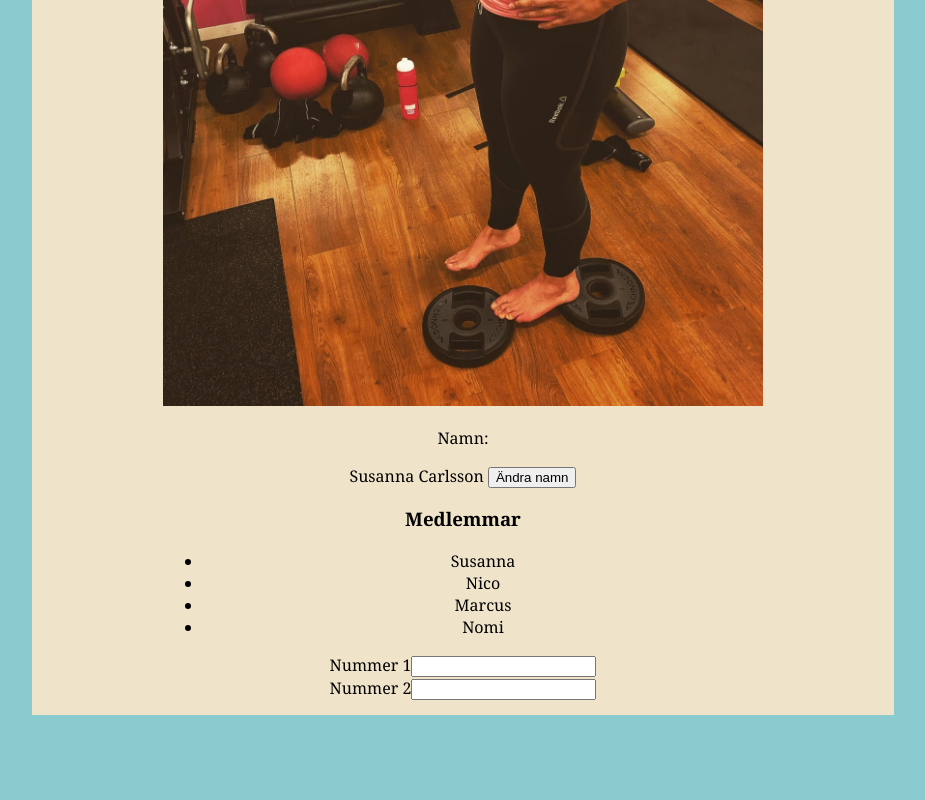
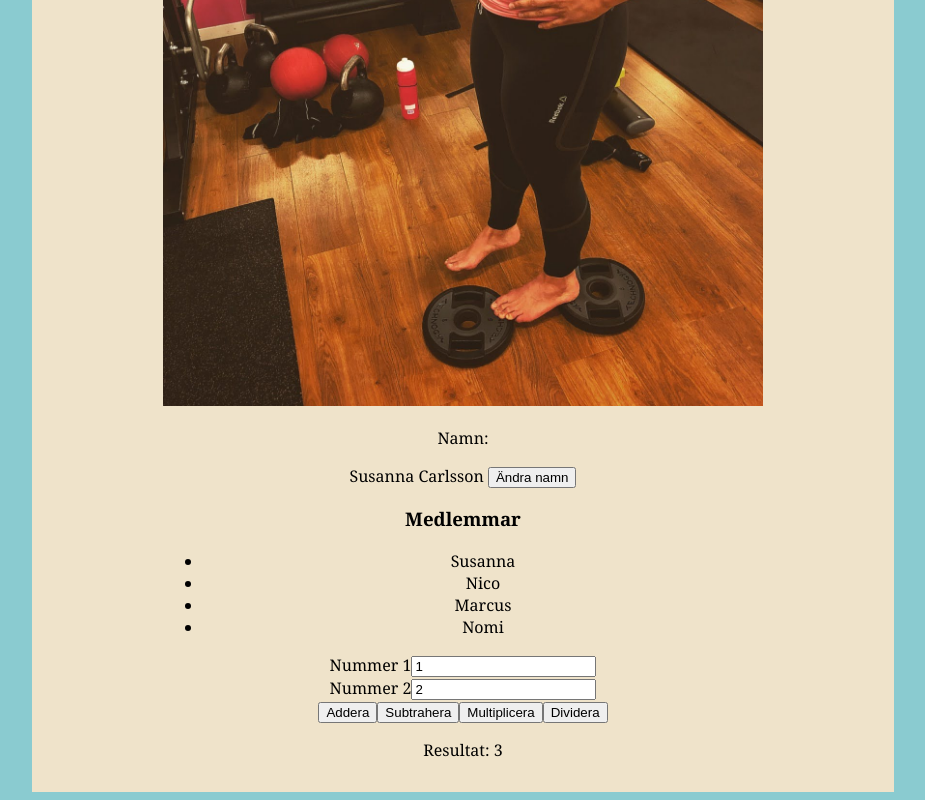
Before and after one commit to SusannaCarlsson90/typeScript-labb3, an Angular app: page /fun in a window 1280 px wide. Shown: the part 490-1290 px from the top of the page, without its empty margins (177-1102 px from the left). Before the commit the page ends 1213 px from the top, so only its background shows below. Built offline with nearby package versions, Linux system fonts and the light colour scheme.

Commit message:
lagt in mattias kalkylator

```diff
--- a/src/app/fun/fun.html
+++ b/src/app/fun/fun.html
@@ -22,9 +22,20 @@
 
 <div>
   <label for="num1">Nummer 1</label>
-  <input type="number" id="num1">
+  <input type="number" id="num1" [(ngModel)]="num1">
 </div>
 <div>
   <label for="num2">Nummer 2</label>
-  <input type="number" id="num2">
+  <input type="number" id="num2" [(ngModel)]="num2">
 </div>
+
+<div>
+  <button (click)="add()">Addera</button>
+  <button (click)="subtract()">Subtrahera</button>
+  <button (click)="multiply()">Multiplicera</button>
+  <button (click)="divide()">Dividera</button>
+</div>
+
+<div>
+  <p>Resultat: {{ result }}</p>
+</div>
--- a/src/app/fun/fun.ts
+++ b/src/app/fun/fun.ts
@@ -1,8 +1,9 @@
 import { Component } from '@angular/core';
+import { FormsModule } from '@angular/forms';
 
 @Component({
   selector: 'app-fun',
-  imports: [],
+  imports: [FormsModule],
   templateUrl: './fun.html',
   styleUrl: './fun.css',
 })
@@ -20,4 +21,27 @@ export class Fun {
     this.lastname = "Lundin";
   }
 
+    //Properties
+    num1: number = 1;
+    num2: number = 2;
+    result: number = 3;
+
+    //Methods
+
+    add(): void {
+      this.result = this.num1 + this.num2;
+    }
+
+    subtract() : void {
+      this.result = this.num1 - this.num2;
+    }
+
+    multiply(): void {
+      this.result = this.num1 * this.num2;
+    }
+
+    divide(): void {
+      this.result = this.num1 / this.num2;
+    }
+
 }
```
